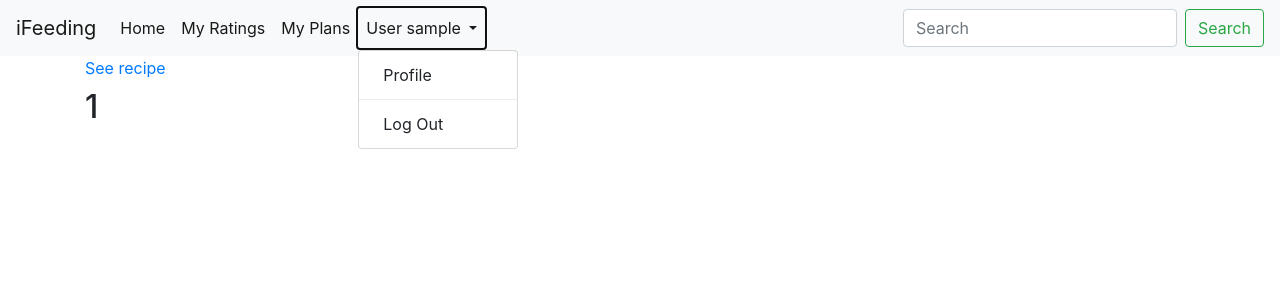
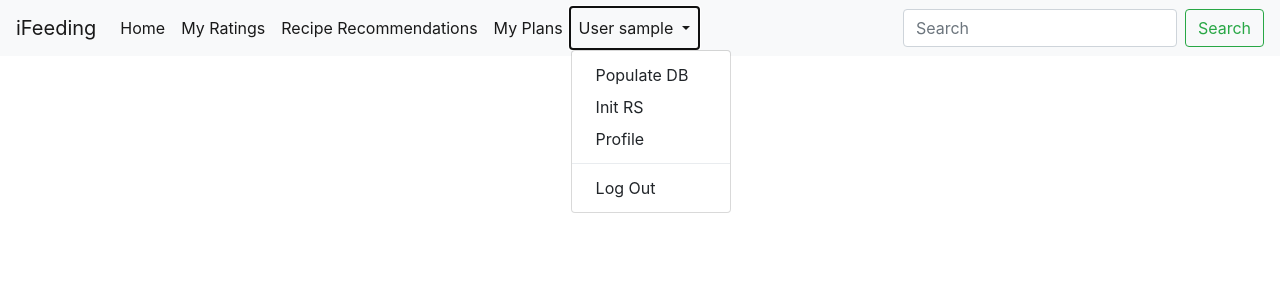
Before and after one commit to carvilgar1/iFeeding, a Django app: page /my_ratings/ in a window 1280 px wide, after a click that opens the changed part. Shown: the top 300 px of the page. Run offline with Django 3.2, Linux system fonts and the light colour scheme; a user stored in the database is signed in; tables that the repository leaves empty hold one stand-in row (values such as "Sample post"); some libraries are stand-ins or nearby versions.

Commit message:
Sistema de recomendación implementado
Close #4

```diff
--- a/app/templates/header.html
+++ b/app/templates/header.html
@@ -15,6 +15,9 @@
           <a class="nav-link" href="{% url 'user_ratings' %}">My Ratings <span class="sr-only">(current)</span></a>
         </li>
         <li class="nav-item active">
+          <a class="nav-link" href="{% url 'recommended_recipes' num_recommendations=3 %}">Recipe Recommendations<span class="sr-only">(current)</span></a>
+        </li>
+        <li class="nav-item active">
           <a class="nav-link" href="{% url 'user_daily_plan' %}">My Plans <span class="sr-only">(current)</span></a>
         </li>
         {% endif %}
@@ -24,6 +27,10 @@
           </a>
           <div class="dropdown-menu" aria-labelledby="navbarDropdown">
             {% if user.is_authenticated  %}
+              {% if user.is_superuser %}
+              <a class="dropdown-item" href="{% url 'populate' %}">Populate DB</a>
+              <a class="dropdown-item" href="{% url 'init_rs' %}">Init RS</a>
+              {% endif %}
             <a class="dropdown-item" href="#">Profile</a>
             <div class="dropdown-divider"></div>
             <a class="dropdown-item" href="{% url 'logout' %}">Log Out</a>
--- a/app/templates/master.html
+++ b/app/templates/master.html
@@ -7,10 +7,11 @@
     <meta name="viewport" content="width=device-width, initial-scale=1.0">
     <title>Bienvenido a iFeeding</title>
 
+    <link rel="stylesheet" href="https://stackpath.bootstrapcdn.com/bootstrap/4.4.1/css/bootstrap.min.css" integrity="sha384-Vkoo8x4CGsO3+Hhxv8T/Q5PaXtkKtu6ug5TOeNV6gBiFeWPGFN9MuhOf23Q9Ifjh" crossorigin="anonymous">
+    <link rel="stylesheet" href="{% static 'styles/search.css' %}">
     <script src="https://code.jquery.com/jquery-3.4.1.slim.min.js" integrity="sha384-J6qa4849blE2+poT4WnyKhv5vZF5SrPo0iEjwBvKU7imGFAV0wwj1yYfoRSJoZ+n" crossorigin="anonymous"></script>
     <script src="https://cdn.jsdelivr.net/npm/popper.js@1.16.0/dist/umd/popper.min.js" integrity="sha384-Q6E9RHvbIyZFJoft+2mJbHaEWldlvI9IOYy5n3zV9zzTtmI3UksdQRVvoxMfooAo" crossorigin="anonymous"></script>
     <script src="https://stackpath.bootstrapcdn.com/bootstrap/4.4.1/js/bootstrap.min.js" integrity="sha384-wfSDF2E50Y2D1uUdj0O3uMBJnjuUD4Ih7YwaYd1iqfktj0Uod8GCExl3Og8ifwB6" crossorigin="anonymous"></script>
-    <link rel="stylesheet" href="https://stackpath.bootstrapcdn.com/bootstrap/4.4.1/css/bootstrap.min.css" integrity="sha384-Vkoo8x4CGsO3+Hhxv8T/Q5PaXtkKtu6ug5TOeNV6gBiFeWPGFN9MuhOf23Q9Ifjh" crossorigin="anonymous">
 </head>
 <body>
     {% include 'header.html' %}
--- a/app/views.py
+++ b/app/views.py
@@ -1,6 +1,6 @@
 from django.shortcuts import render, get_object_or_404
 
-from django.http import HttpResponseRedirect
+from django.http import HttpResponseRedirect, HttpResponse
 
 from django.contrib.auth.models import User
 from .models import Plan
@@ -10,6 +10,9 @@
 
 from datetime import date
 
+from whoosh_controller import populate
+from recipes.recommendations import load_similarities
+
 def welcome(request):
     return render(request, 'index.html')
 
@@ -17,14 +20,20 @@
     return render(request, 'login.html')
 
 def user_ratings(request):
+    if not request.user.is_authenticated:
+        return render(request, '404.html', status=404)
     user_ratings = User.objects.get(pk = request.user.id).puntuacion_set.all()
     return render(request, 'ratings.html', {'ratings':user_ratings})
 
 def add_rating(request):
+    if not request.user.is_authenticated:
+        return render(request, '404.html', status=404)
     Puntuacion.objects.create(usuario_id = request.user.id, receta_id = request.GET['recipe_url'], nota = request.GET['nota'])
     return HttpResponseRedirect('/')
 
 def user_daily_plan(request):
+    if not request.user.is_authenticated:
+        return render(request, '404.html', status=404)
     try:
         user_plan = User.objects.get(pk = request.user.id).plan_set.get(dia = date.today())
         energy = user_plan.get_energy_summary()
@@ -38,6 +47,8 @@
         return render(request, 'daily_plan.html', {'energy':energy, 'message':'Aun no has metido nada'})
 
 def add_recipe_to_plan(request):
+    if not request.user.is_authenticated:
+        return render(request, '404.html', status=404)
     user_plans, _ = Plan.objects.get_or_create(usuario_id = request.user.id, dia = date.today())
     receta = get_object_or_404(Receta, pk=request.GET['recipe_url'])
     user_plans.recetas.add(receta)
@@ -59,3 +70,15 @@
             return HttpResponseRedirect('/')
         else:
             return render(request, 'registration/register.html', {'form':form})
+
+def populate_db(request):
+    if not request.user.is_superuser:
+        return render(request, '404.html', status=404)
+    populate()
+    return HttpResponseRedirect('/')
+
+def init_rs(request):
+    if not request.user.is_superuser:
+        return render(request, '404.html', status=404)
+    load_similarities()
+    return HttpResponseRedirect('/')
--- a/iFeeding/urls.py
+++ b/iFeeding/urls.py
@@ -20,6 +20,8 @@
 
 urlpatterns = [
     path('admin/', admin.site.urls),
+    path('populate/', app.views.populate_db, name="populate"),
+    path('init_rs/', app.views.init_rs, name="init_rs"),
     path('', app.views.welcome, name='welcome'),
     path('accounts/', include('django.contrib.auth.urls')),
     path('accounts/register/', app.views.register, name='register'),
--- a/recipes/models.py
+++ b/recipes/models.py
@@ -10,7 +10,9 @@
         return self.nombre
 
 class Receta(models.Model):
-    url = models.URLField(max_length=300, primary_key=True)
+    url = models.URLField(max_length=500, primary_key=True)
+    img = models.URLField(max_length=500, default="/static/images/no_image_available.jpg")
+    title = models.CharField(max_length=100, default="")
     calorias = models.DecimalField(decimal_places=2, max_digits=5, default=0)
     proteinas = models.DecimalField(decimal_places=2, max_digits=5, default=0)
     grasas = models.DecimalField(decimal_places=2, max_digits=5, default=0)
--- a/recipes/templates/ratings.html
+++ b/recipes/templates/ratings.html
@@ -1,13 +1,14 @@
 {% extends 'master.html' %}
 
-{% load static %}
 {% block  content %}
     <div class="container">
         {% for rating in ratings %}
-        <div>
-            <a href="{% url 'get_by_href' url=rating.receta.url %}">See recipe</a>
-            <h2>{{rating.receta.tag}}</h2>
-            <h2>{{rating.nota}}</h2>
+        <div class="item">
+            <img src="{{rating.receta.img}}" width="150"></img>
+            <div>
+                <a href="{% url 'get_by_href' url=rating.receta.url %}">{{rating.receta.title}}</a>
+                <h2>{{rating.receta.tag}}</h2>
+            </div>
         </div>
         {% endfor %}
     </div>
--- a/recipes/templates/search_recipes.html
+++ b/recipes/templates/search_recipes.html
@@ -33,9 +33,9 @@
         {% endif %}
     </form>
     <script type="text/javascript" src="{% static "js/pagination.js" %}"></script>
-    <div class="container">
+    <div class="recipe-container">
         {% for recipe in recipes %}
-        <div>
+        <div class="recipe">
             <a href="{% url 'get_by_href' url=recipe.href %}"><img src="{{recipe.image}}" width="150"></img></a>
             <h2>{{recipe.title}}</h2>
         </div>
--- a/recipes/urls.py
+++ b/recipes/urls.py
@@ -4,4 +4,5 @@
 urlpatterns = [
     path('search/', recipes.views.recipe_search, name='recipe_search'),
     path('details/<path:url>/', recipes.views.get_by_href, name='get_by_href'),
+    path('recommendations/<int:num_recommendations>/', recipes.views.recommended_recipes, name='recommended_recipes'),
 ]
--- a/whoosh_controller.py
+++ b/whoosh_controller.py
@@ -19,6 +19,7 @@
 
 from django.contrib.auth.models import User
 from recipes.models import Tag, Receta, Puntuacion
+from app.models import Plan
 
 IX_PATH = './indice/'
 
@@ -97,24 +98,23 @@
                     w.add_document(href=url, image=image, title = title, category=category, summary=summary, ingredients = ingredients_list, directions=directions_list, nutrition=nutrition)
 
                     #Insert review's data into django database
-                    tag = Tag.objects.get_or_create(nombre = category)
+                    tag, created = Tag.objects.get_or_create(nombre = category)
                     energy = re.findall(r'(\d+(?:\.\d+)?)', nutrition)
                     calorias=round(float(energy[0]), 2)
                     proteinas=round(float(energy[1]), 2)
                     carbohidratos=round(float(energy[2]), 2)
                     grasas=round(float(energy[3]), 2)
-                    receta = Receta.objects.create(url=url, tag=tag[0], calorias=calorias, proteinas=proteinas, carbohidratos=carbohidratos, grasas=grasas)
-
+                    receta = Receta.objects.create(url=url, title=title, img=image, tag=tag, calorias=calorias, proteinas=proteinas, carbohidratos=carbohidratos, grasas=grasas)
 
                     for valoracion in valoraciones:
                         try:
                             user = str(valoracion.find('span', {'class' : "reviewer-name"}).string)
                             rating = str(valoracion.find('span', {'class' : "review-star-text"}).string)
                             nota = int(re.search(r"[0-5]", rating).group())
-                            usuario, created = User.objects.get_or_create(username=user, password='S3cr3tP4$$w0rd')
-                            '''if created:
-                                usuario.set_password('S3cr3tP4$$w0rd')
-                                usuario.save()'''
+                            usuario, created = User.objects.get_or_create(username=user)
+                            if created:
+                                usuario.set_password('default')
+                                usuario.save()
                             Puntuacion.objects.create(receta=receta, usuario=usuario, nota=nota)
                         except:
                             #recipes with no ratings will raise a execption just skip it.
@@ -134,12 +134,24 @@
     os.system('clear')
     print(f'{i} recipes has been loaded in {h:d}h:{m:02d}m:{s:02d}s.')
 
+def deleteTables():
+    print("Deleting tables")
+    User.objects.all().delete()
+    Receta.objects.all().delete()
+    Tag.objects.all().delete()
+    Puntuacion.objects.all().delete()
+    Plan.objects.all().delete()
+
+def populate():
+    deleteTables()
+    global IX
+    IX = create_in(IX_PATH, SCHEMA)
+    init_index()
+
 def main():
     option = input("This process will delete and rewrite the index. Do you want to continue? Y/n ")
     if option == 'Y':
-        global IX
-        IX = create_in(IX_PATH, SCHEMA)
-        init_index()
+        populate()
 
 
 if __name__ == '__main__':
```
Also changed, not shown: recipes/static/js/pagination.js (deleted, +0 -17 lines), recipes/static/styles/search.css (deleted, +0 -11 lines), recipes/views.py (+11 -0 lines), recipes/static/images/no_image_available.jpg (deleted), 1 other file.
